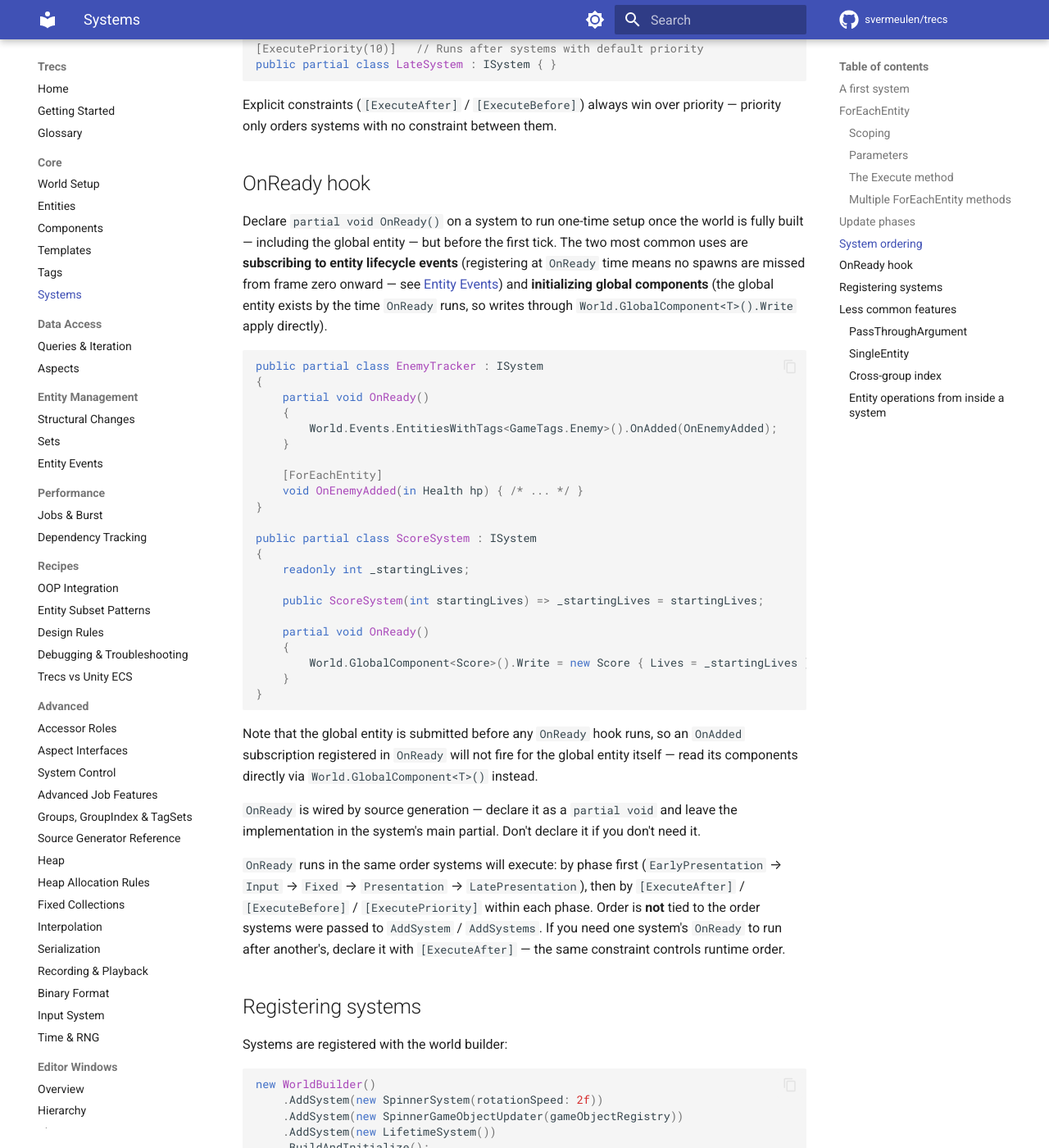
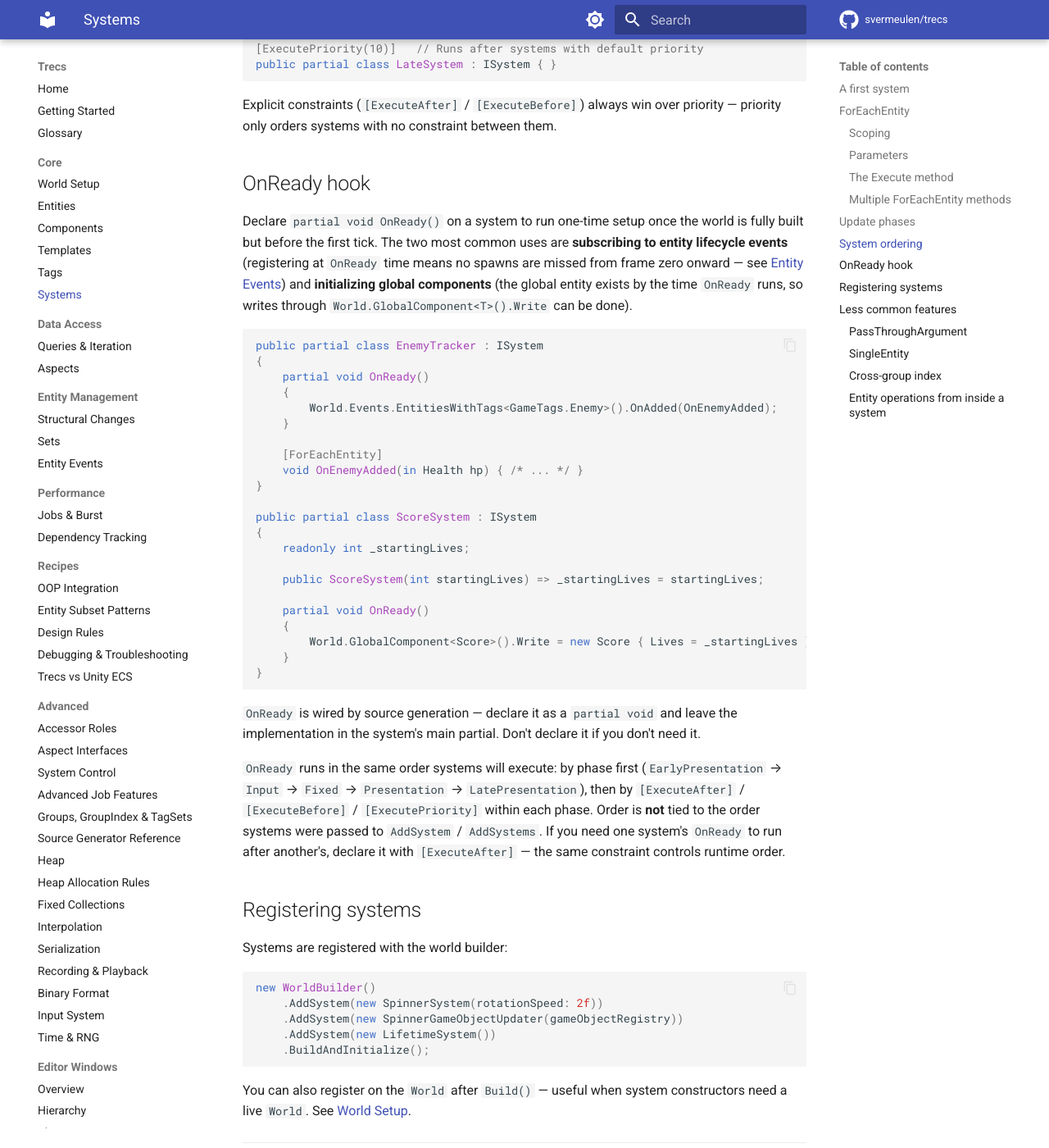
Before and after one commit to svermeulen/trecs, an MkDocs documentation site: the page built from docs/core/systems.md, in a window 1280 px wide and 1400 px high, scrolled down 4567 px. Shown: the whole window at 82% size. Built offline with MkDocs 1.6.1 and Material for MkDocs 9.7.7, drawn with Linux system fonts in a browser that asks for light colours; comment, search, counter and statistics services are not loaded; some of the changed text lies outside the part shown.

Commit message:
Docs: clarify SingleEntity tag-supply restriction
'Tags must be specified inline — no runtime override or Optional
mode' was opaque. 'Inline' meant 'hardcoded in the attribute' and
'runtime override' meant 'supplied as a method argument at call
time'. Reworded to say what we actually mean, and gave a concrete
example of the attribute syntax. Also mentioned TrySingle as the
no-throw escape hatch.

Co-Authored-By: Claude <noreply@anthropic.com>

````diff
--- a/docs/core/systems.md
+++ b/docs/core/systems.md
@@ -191,7 +191,7 @@ Explicit constraints (`[ExecuteAfter]` / `[ExecuteBefore]`) always win over prio
 
 ## OnReady hook
 
-Declare `partial void OnReady()` on a system to run one-time setup once the world is fully built — including the global entity — but before the first tick. The two most common uses are **subscribing to entity lifecycle events** (registering at `OnReady` time means no spawns are missed from frame zero onward — see [Entity Events](../entity-management/entity-events.md)) and **initializing global components** (the global entity exists by the time `OnReady` runs, so writes through `World.GlobalComponent<T>().Write` apply directly).
+Declare `partial void OnReady()` on a system to run one-time setup once the world is fully built but before the first tick. The two most common uses are **subscribing to entity lifecycle events** (registering at `OnReady` time means no spawns are missed from frame zero onward — see [Entity Events](../entity-management/entity-events.md)) and **initializing global components** (the global entity exists by the time `OnReady` runs, so writes through `World.GlobalComponent<T>().Write` can be done).
 
 ```csharp
 public partial class EnemyTracker : ISystem
@@ -217,8 +217,6 @@ public partial class ScoreSystem : ISystem
     }
 }
 ```
-
-Note that the global entity is submitted before any `OnReady` hook runs, so an `OnAdded` subscription registered in `OnReady` will not fire for the global entity itself — read its components directly via `World.GlobalComponent<T>()` instead.
 
 `OnReady` is wired by source generation — declare it as a `partial void` and leave the implementation in the system's main partial. Don't declare it if you don't need it.
 
@@ -279,7 +277,7 @@ void Execute([SingleEntity(typeof(GlobalTag))] ref Score score)
 }
 ```
 
-Tags are required and must be specified inline — `[SingleEntity]` has no runtime override or `Optional` mode. For dynamic tag lookup, call `World.Query().WithTags(...).Single()` directly.
+Tags must be hardcoded in the attribute (e.g. `[SingleEntity(typeof(MyTag))]`) — there's no way to supply them at runtime, and no `Optional` mode. If you need a dynamic tag or want a no-throw form, call `World.Query().WithTags(...).Single()` (or `TrySingle`) directly.
 
 `[SingleEntity]` works in four contexts:
 
````
